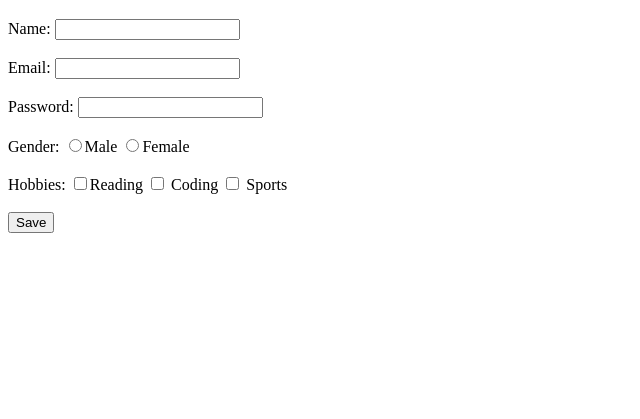
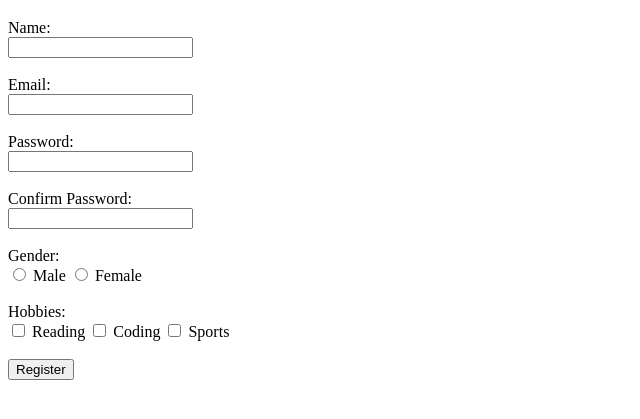
Before and after one commit to shamlafathima827-jpg/FathimaShamla_Phase1, a plain HTML site: page registration.html in a window 1280 px wide. Shown: the part 61-480 px from the top of the page, without its empty margins (0-640 px from the left). Drawn offline with Linux system fonts and the light colour scheme.

Commit message:
Fixed validation, added labels and confirm password field

```diff
--- a/registration.html
+++ b/registration.html
@@ -1,32 +1,35 @@
 <!DOCTYPE html>
 <html>
 <head>
-   <title>College registration</title>
+    <title>College Registration</title>
 </head>
 <body>
     <h1>College Registration Form</h1>
+    <form>
+       <label for="name">Name:</label><br>
+       <input type="text" id="name" name="name" required><br><br>
 
-    <form>
+       <label for="email">Email:</label><br>
+       <input type="email" id="email" name="email" required><br><br>
 
-       <label>Name:</label>
-       <input type="text" name="name" required><br><br>
+       <label for="password">Password:</label><br>
+       <input type="password" id="password" name="password" required minlength="8"><br><br>
 
-       <label>Email:</label>
-       <input type="email" name="email" reqired><br><br>
+       <label for="confirm">Confirm Password:</label><br>
+       <input type="password" id="confirm" name="confirm" required minlength="8"><br><br>
 
-       <label>Password:</label>
-       <input type="password" name="password" required maxlength="12"><br><br>
+       <label>Gender:</label><br> <input type="radio" id="male" name="gender" value="male" required>
+       <label for="male">Male</label>
+       <input type="radio" id="female" name="gender" value="female" required>
+       <label for="female">Female</label><br><br>
 
-       <label>Gender:</label>
-       <input type="radio" name="gender" value="male" required>Male
-       <input type="radio" name="gender" value="female" required>Female<br><br>
+       <label>Hobbies:</label><br>
+       <input type="checkbox" id="reading" name="hobbies" value="reading">
+       <label for="reading">Reading</label> <input type="checkbox" id="coding" name="hobbies" value="coding">
+       <label for="coding">Coding</label> <input type="checkbox" id="sports" name="hobbies" value="sports">
+       <label for="sports">Sports</label><br><br>
+       <input type="submit" value="Register">
 
-       <label>Hobbies:</label>
-       <input type="checkbox" name="hobbies" value="reading">Reading
-       <input type="checkbox" name="hobbies" value="coding"> Coding
-       <input type="checkbox" name="hobbies" value="sports"> Sports<br><br>
-
-         <input type="submit" value="Save">
      </form>
 </body>
 </html>
```
